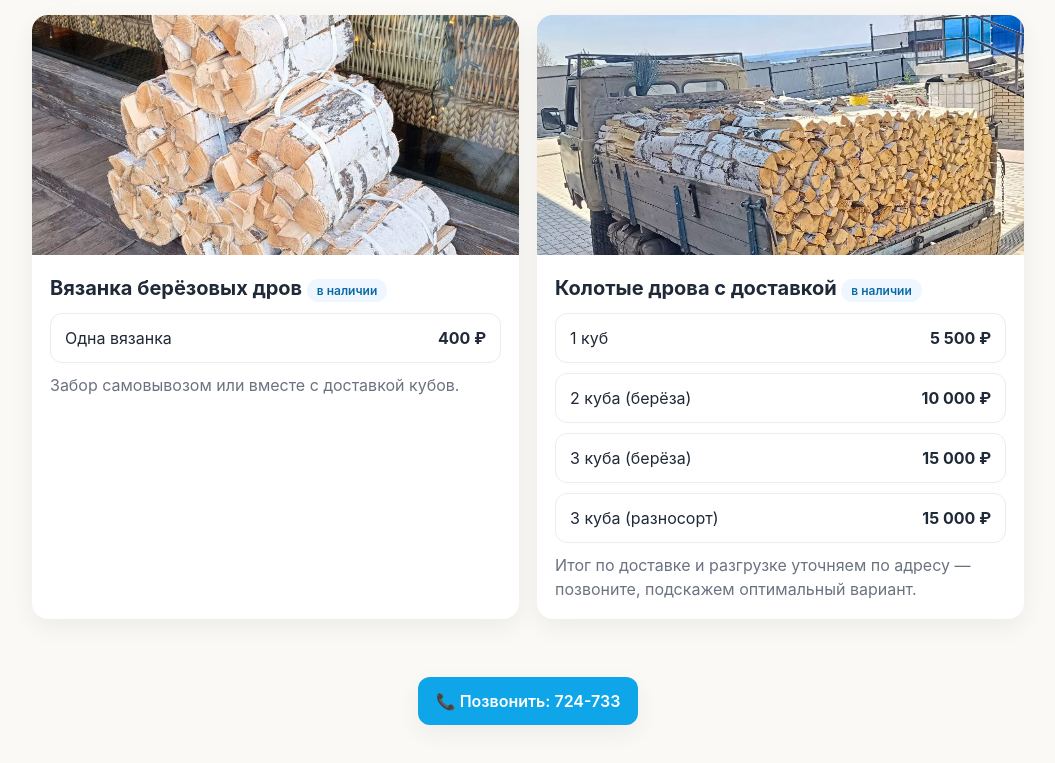
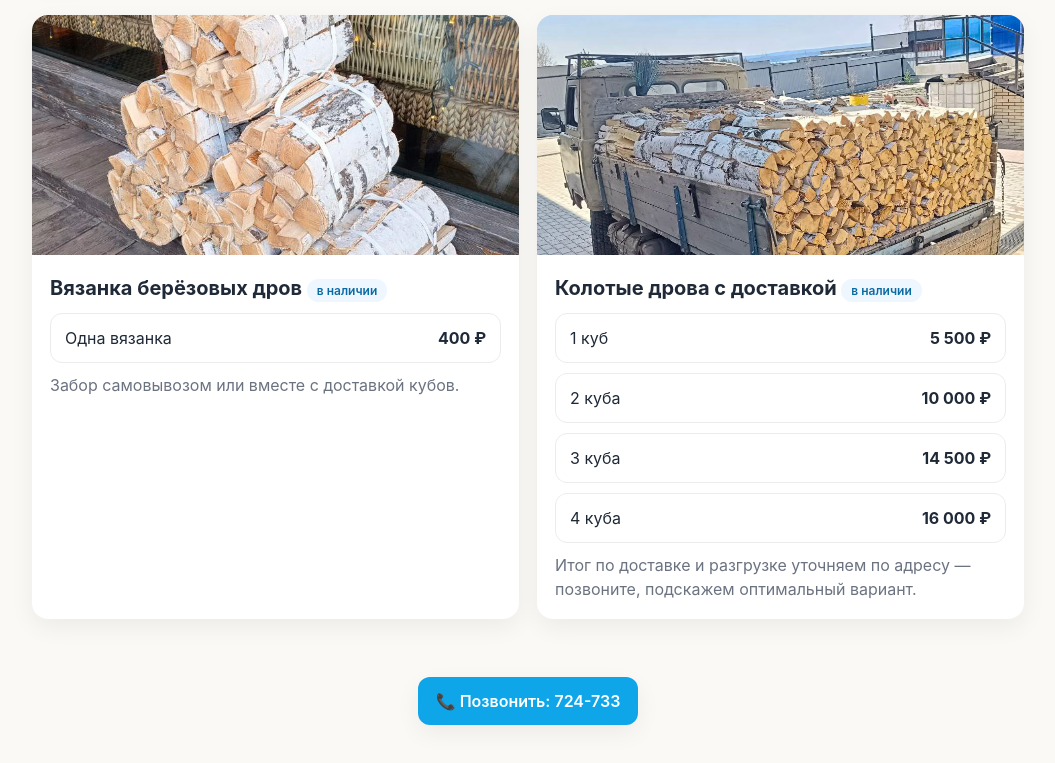
Before and after one commit to fuzzze/ivan, a plain HTML site: page index.html in a window 1280 px wide. Shown: the part 135-898 px from the top of the page, without its empty margins (112-1167 px from the left). Drawn offline with Linux system fonts and the light colour scheme.

Commit message:
Update index.html

```diff
--- a/index.html
+++ b/index.html
@@ -155,16 +155,16 @@
               <div><strong>5 500 ₽</strong></div>
             </div>
             <div class="price" role="listitem">
-              <div>2 куба (берёза)</div>
+              <div>2 куба</div>
               <div><strong>10 000 ₽</strong></div>
             </div>
             <div class="price" role="listitem">
-              <div>3 куба (берёза)</div>
-              <div><strong>15 000 ₽</strong></div>
+              <div>3 куба</div>
+              <div><strong>14 500 ₽</strong></div>
             </div>
             <div class="price" role="listitem">
-              <div>3 куба (разносорт)</div>
-              <div><strong>15 000 ₽</strong></div>
+              <div>4 куба</div>
+              <div><strong>16 000 ₽</strong></div>
             </div>
           </div>
           <div class="muted" style="margin-top:10px">
```
